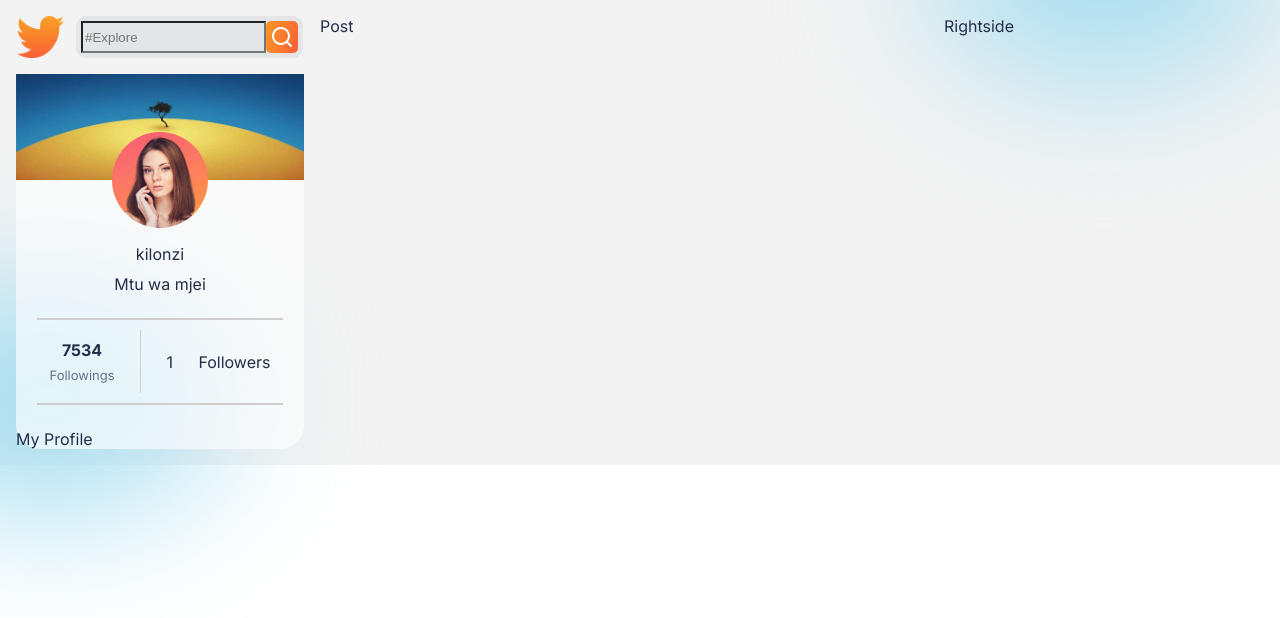
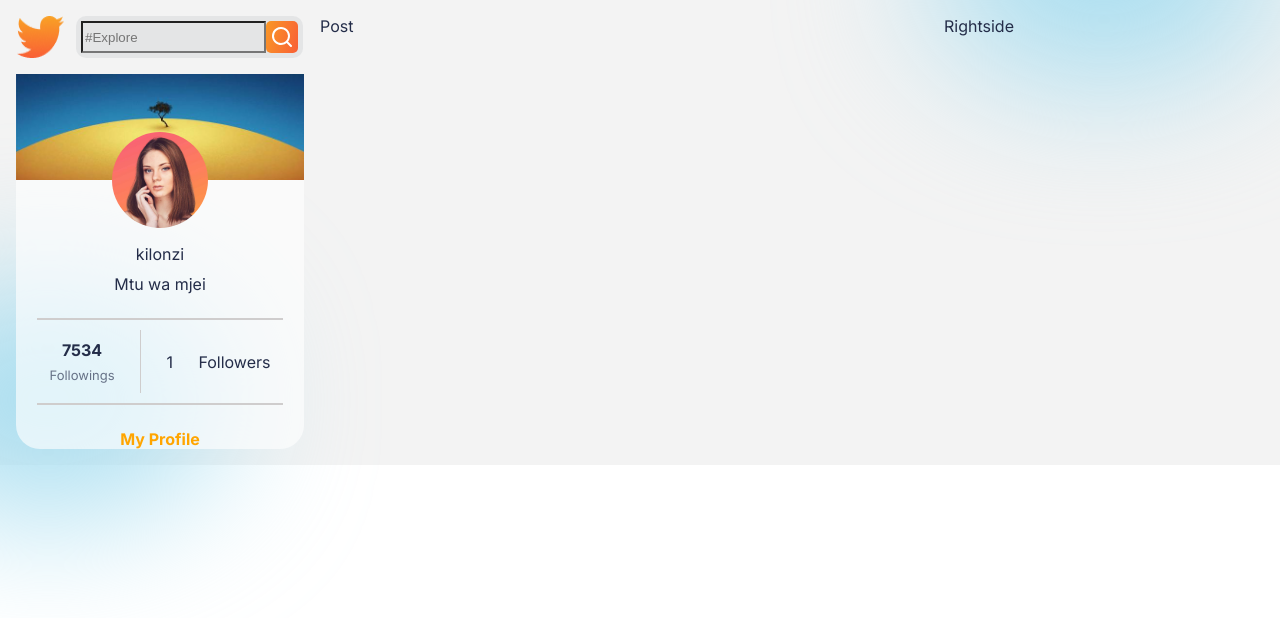
Before and after one commit to ibrahimy353/nexchat-socialmedia_frontend, a React (Create React App) app: page / in a window 1280 px wide. Shown: the top 618 px of the page. Built offline with nearby package versions, Linux system fonts and the light colour scheme.

Commit message:
adding the follerws section

```diff
--- a/src/components/ProfileCard.jsx/ProfileCard.css
+++ b/src/components/ProfileCard.jsx/ProfileCard.css
@@ -88,3 +88,11 @@
     height: 150%;
     border-left: 1.5px solid var(--hrColor);
 }
+
+.ProfileCard>span{
+    font-weight: bold;
+    color: orange;
+    align-self: center;
+    margin-bottom: 1 rem;
+    cursor: pointer;
+}
```
Also changed, not shown: src/components/FollowersCard/FollowerCard.jsx (added, +10 -0 lines), src/components/FollowersCard/FollowerCard.css (added).
